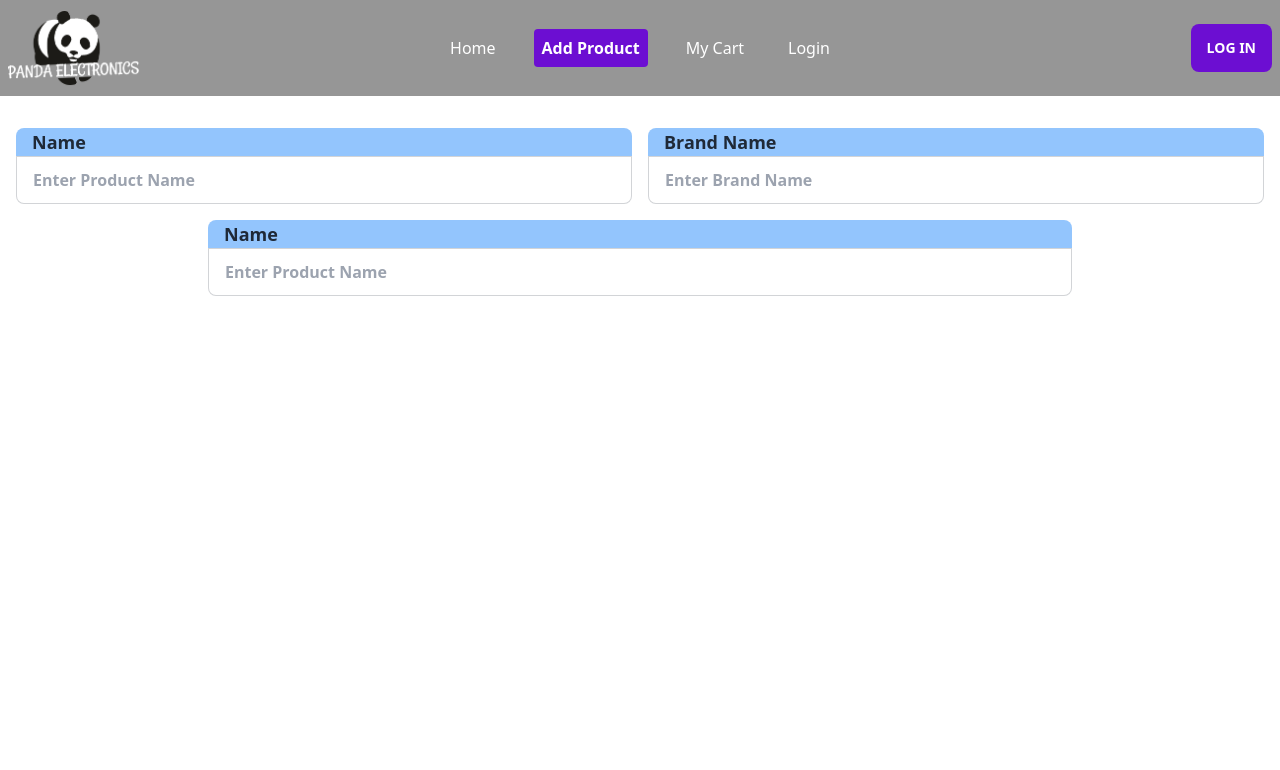
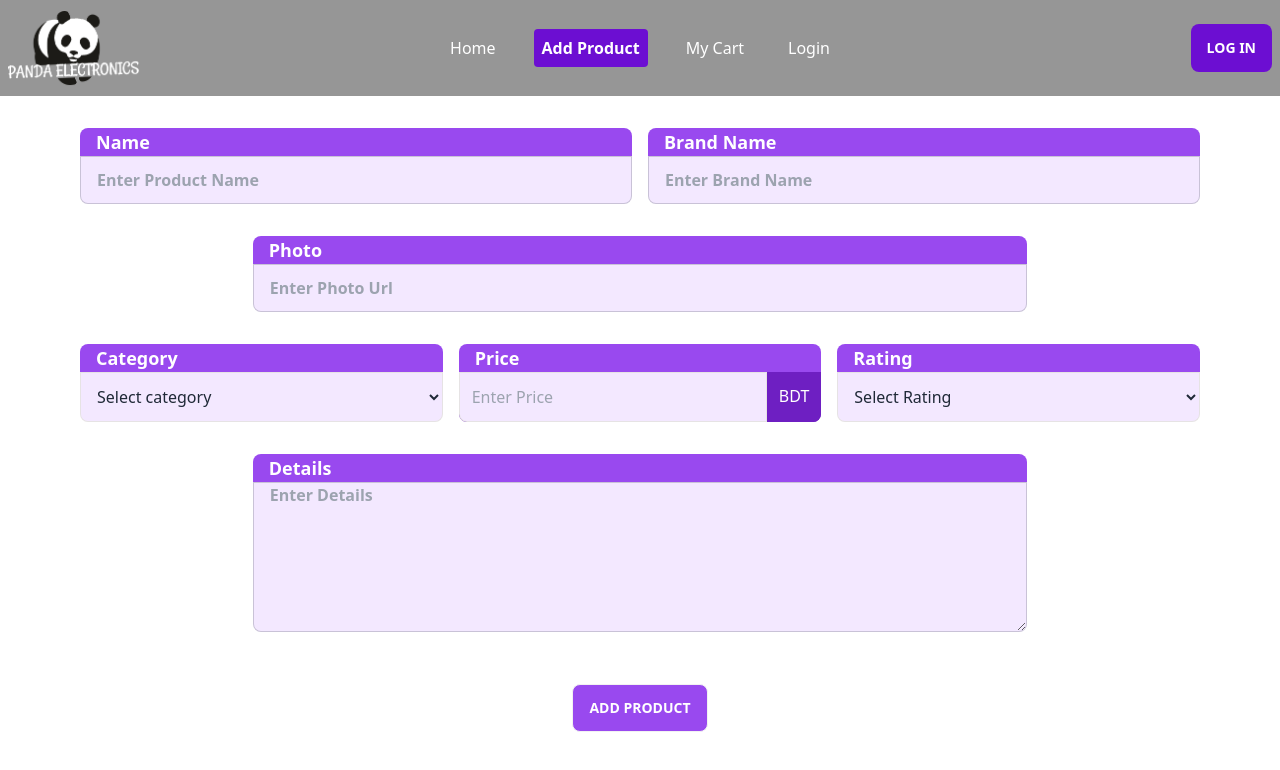
Before and after one commit to junayet4o12/panda-electronics, a React (Vite) app: page /addproducts in a window 1280 px wide. Shown: the top 770 px of the page. Built offline with nearby package versions, Linux system fonts and the light colour scheme.

Commit message:
add product  section has completed

```diff
--- a/package.json
+++ b/package.json
@@ -16,6 +16,7 @@
     "react": "^18.2.0",
     "react-dom": "^18.2.0",
     "react-icons": "^4.11.0",
+    "react-rating": "^2.0.5",
     "react-router-dom": "^6.17.0",
     "sort-by": "^1.2.0",
     "sweetalert2": "^11.7.32",
--- a/src/Components/AddProducts.jsx
+++ b/src/Components/AddProducts.jsx
@@ -1,35 +1,152 @@
 // import React from 'react';
 
+import { useState } from "react";
+
 const AddProducts = () => {
+    const [category, setcategory] = useState('');
+    const [rating, setrating] = useState('');
+    const [categoryerror, setcategoryerror] = useState('');
+    const [ratingerror, setratingerror] = useState('');
+    const handleCategory = e => {
+        setcategoryerror('')
+        setcategory(e.target.value);
+        console.log(e.target.value);
+    };
+    const handleRating = e => {
+
+
+        setratingerror('')
+        setrating(e.target.value);
+        console.log(e.target.value);
+    };
+
+    const handleAddingData = e => {
+        e.preventDefault();
+        setcategoryerror('')
+        setratingerror('')
+        if (category === '') {
+            return setcategoryerror('Please Select Category!!')
+        }
+        if (rating === '') {
+            return setratingerror('Please Select Rating!!')
+        }
+        const form = e.target;
+        const name = form.name.value;
+        const brandname = form.brandname.value;
+        const photo = form.photo.value;
+        const price = form.price.value;
+        const details = form.details.value
+        const addedproduct = { name, brandname, photo, price: parseFloat(price), category, rating: parseInt(rating), details }
+        console.log(addedproduct);
+    }
     return (
-        <div className="pt-32">
-            <div className="flex flex-col  gap-4">
-                <div className="grid grid-cols-1 md:grid-cols-2 gap-4 px-4">
+        <div className="pt-32 max-w-7xl mx-auto">
+            <form onSubmit={handleAddingData}>
+                <div className="flex flex-col  gap-8 lg:w-[90%] mx-auto">
+                    <div className="grid grid-cols-1 md:grid-cols-2 gap-x-4 gap-y-8 px-4">
                         <div className="form-control">
 
                             <label className="input-group input-group-vertical ">
-                            <span className="text-lg font-bold bg-blue-300">Name</span>
-                            <input type="text" name="name" placeholder="Enter Product Name" className="input input-bordered font-semibold" />
+                                <span className="text-lg font-bold bg-[#9949ef] text-white">Name</span>
+                                <input type="text" name="name" placeholder="Enter Product Name" className="input input-bordered font-semibold bg-purple-100" required />
                             </label>
                         </div>
                         <div className="form-control">
 
                             <label className="input-group input-group-vertical">
-                            <span className="text-lg font-bold bg-blue-300">Brand Name</span>
-                            <input type="text" name="brandname" placeholder="Enter Brand Name" className="input input-bordered font-semibold" />
+                                <span className="text-lg font-bold bg-[#9949ef] text-white">Brand Name</span>
+                                <input type="text" name="brandname" placeholder="Enter Brand Name" className="input input-bordered font-semibold bg-purple-100" required />
                             </label>
                         </div>
                     </div>
-                <div className="px-4 md:w-[70%] mx-auto">
+                    <div className="px-4 w-full md:w-[70%] mx-auto">
                         <div className="form-control">
 
                             <label className="input-group input-group-vertical">
-                            <span className="text-lg font-bold bg-blue-300">Name</span>
-                            <input type="text" name="name" placeholder="Enter Product Name" className="input input-bordered font-semibold" />
+                                <span className="text-lg font-bold bg-[#9949ef] text-white">Photo</span>
+                                <input type="text" name="photo" placeholder="Enter Photo Url" className="input input-bordered font-semibold bg-purple-100" required />
                             </label>
                         </div>
                     </div>
+                    <div className="grid  grid-cols-2 lg:grid-cols-3 gap-x-4 gap-y-8 px-4">
+                        <div className="form-control col-span-2 md:col-span-1">
+
+                            <label className="input-group input-group-vertical ">
+                                <span className="text-lg font-bold bg-[#9949ef] text-white">Category</span>
+                                <div></div>
+                            </label>
+                            <div className="form-control w-full">
+                                <div className="w-full flex">
+                                    <select className=" border border-[#e6e3e3f1]  w-full rounded-b-lg p-3 bg-purple-100" value={category} onChange={handleCategory}>
+                                        <option value="" disabled>Select category</option>
+                                        <option>Phone</option>
+                                        <option>Computer</option>
+                                        <option>HeadPhone</option>
+                                        <option>Tablet</option>
+                                        <option>Air Birds</option>
+                                        <option>Smart Tv</option>
+                                    </select>
+
                                 </div>
+                            </div>
+                            <p className="text-sm font-medium text-red-500">{categoryerror}</p>
+                        </div>
+                        <div className="form-control">
+
+                            <label className="input-group input-group-vertical w-full">
+                                <span className="text-lg font-bold bg-[#9949ef] text-white">Price</span>
+                                <div>
+                                    <div className="">
+
+                                        <label className=" flex bg-[#6e1fc2]">
+                                            <label></label>
+                                            <input type="number" placeholder="Enter Price" name="price" className="border  w-full border-[#e6e3e3f1] p-3 rounded-bl-lg bg-purple-100" required />
+
+                                            <p className=" bg-[#6e1fc2] text-white p-3">BDT</p>
+
+                                        </label>
+                                    </div>
+                                </div>
+                            </label>
+                        </div>
+                        <div className="form-control">
+
+                            <label className="input-group input-group-vertical ">
+                                <span className="text-lg font-bold bg-[#9949ef] text-white">Rating</span>
+                                <div></div>
+                            </label>
+                            <div className="form-control w-full">
+                                <div className="w-full flex">
+                                    <select className=" border border-[#e6e3e3f1]  w-full rounded-b-lg p-3 bg-purple-100" value={rating} onChange={handleRating}>
+                                        <option value="" disabled>Select Rating</option>
+                                        <option>1</option>
+                                        <option>2</option>
+                                        <option>3</option>
+                                        <option>4</option>
+                                        <option>5</option>
+
+                                    </select>
+
+                                </div>
+                            </div>
+                            <p className="text-sm font-medium text-red-500">{ratingerror}</p>
+                        </div>
+                    </div>
+                    <div className="px-4 w-full md:w-[70%] mx-auto">
+                        <div className="form-control">
+
+                            <label className="input-group input-group-vertical">
+                                <span className="text-lg font-bold bg-[#9949ef] text-white">Details</span>
+                                <textarea type="text" name="details" placeholder="Enter Details" className="input input-bordered font-semibold bg-purple-100 h-[150px]" required ></textarea>
+                            </label>
+                        </div>
+                    </div>
+                    <div className="text-center py-5">
+                        <input type="submit" className="btn bg-[#9949ef] hover:bg-[#4d1787] text-white font-bold text-sm " value="Add Product" />
+                    </div>
+
+                </div>
+            </form>
         </div>
     );
 };
```
Also changed, not shown: 1 other file (tests, documents, lock files or other folders). Lines whose indentation alone changed are shown as unchanged.
